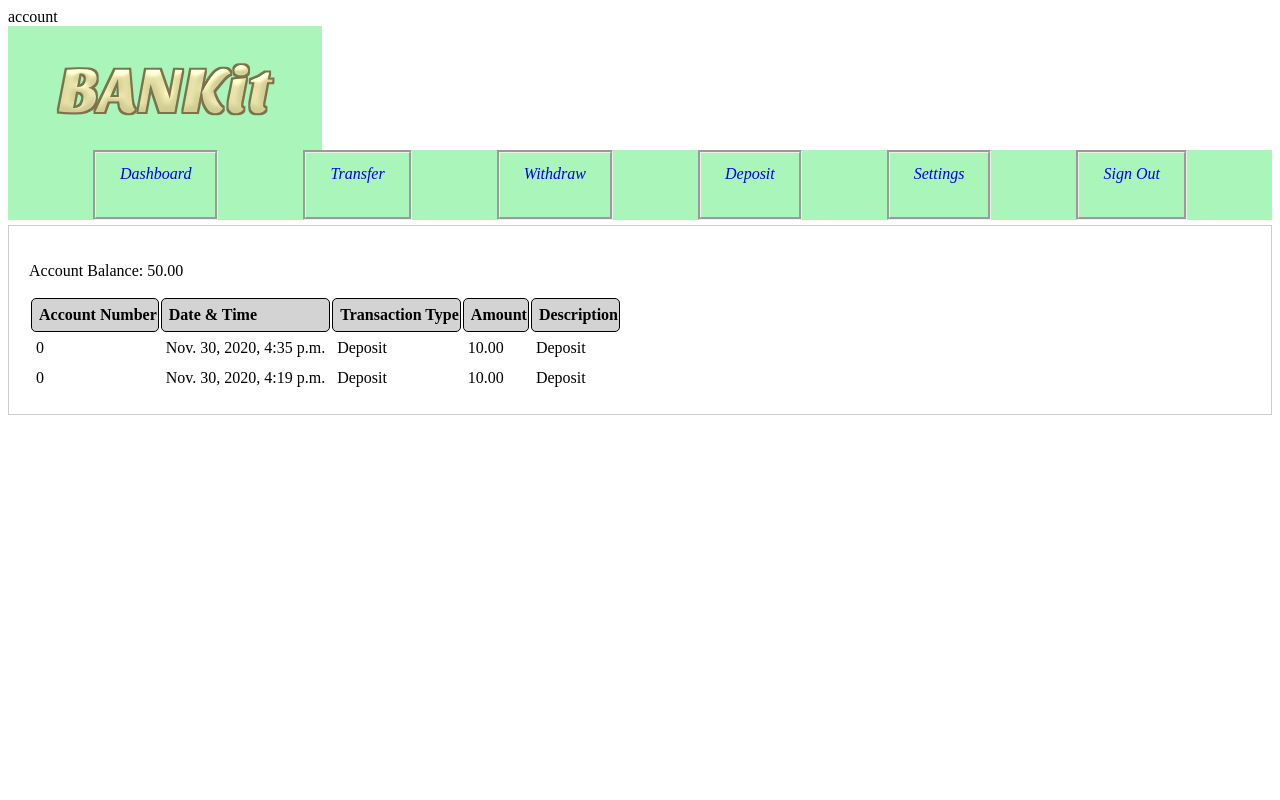
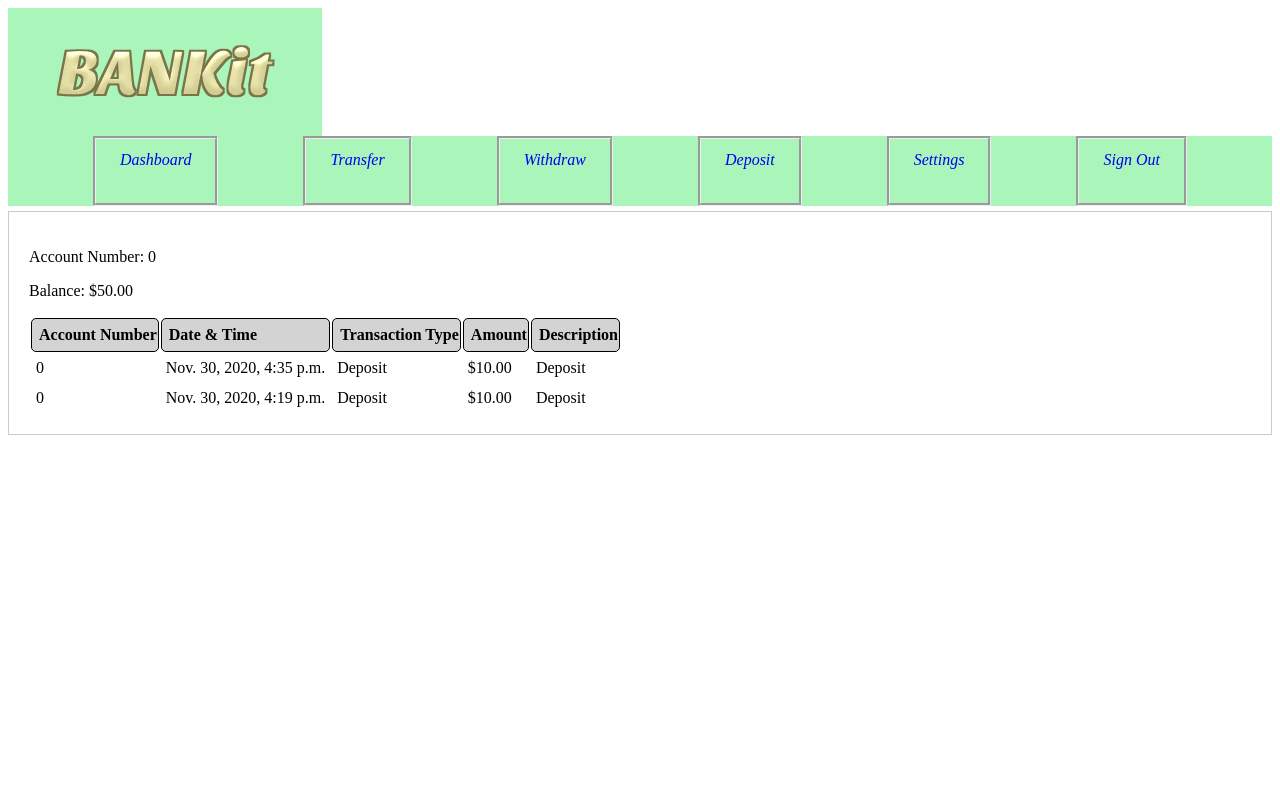
Before and after one commit to danny-nomura/CMPE133_BankingApplication, a Django app: page /dashboard/ in a window 1280 px wide. Run offline with Django 3.2, Linux system fonts and the light colour scheme; a user stored in the database is signed in; data comes from the database, SQL or seed files in the repository.

Commit message:
display account number
title

```diff
--- a/Bankit/users/templates/users/homepage_dashboard.html
+++ b/Bankit/users/templates/users/homepage_dashboard.html
@@ -1,4 +1,4 @@
-account<!DOCTYPE html>
+<!DOCTYPE html>
 <html lang="en">
 <head>
     <meta charset="UTF-8">
@@ -21,8 +21,8 @@ account<!DOCTYPE html>
   </div>
   <div class="page-content">
     <!-- History table -->
-    <p>Account Balance: {{accou}}</p>
-
+    <p>Account Number: {{account_number}}</p>
+    <p>Balance: ${{balance}}</p>
     <table>
       <thead>
         <tr>
@@ -40,7 +40,7 @@ account<!DOCTYPE html>
           <td>{{h.account_number}}</td>
           <td>{{h.datetime}}</td>
           <td>{{h.get_transaction_type_display}}</td>
-          <td>{{h.amount}}</td>
+          <td>${{h.amount}}</td>
           <td>{{h.description}}</td>
         </tr>
       {% endfor %}
--- a/Bankit/users/views.py
+++ b/Bankit/users/views.py
@@ -51,14 +51,15 @@ def login_home(request):
 
 @login_required
 def user_dashboard(request):
-    number = Account.objects.get(user_id=request.user).account_number
+    account_number = Account.objects.get(user_id=request.user).account_number
     history = History.objects.filter(
-        account_number=number).order_by('-datetime')
-    accou = Account.objects.get(user_id=request.user).balance
+        account_number=account_number).order_by('-datetime')
+    balance = Account.objects.get(user_id=request.user).balance
 
     context = {
-        'accou': accou,
-        'history': history
+        'account_number' : account_number,
+        'balance' : balance,
+        'history': history,
     }
     return render(request, 'users/homepage_dashboard.html', context)
 
```
